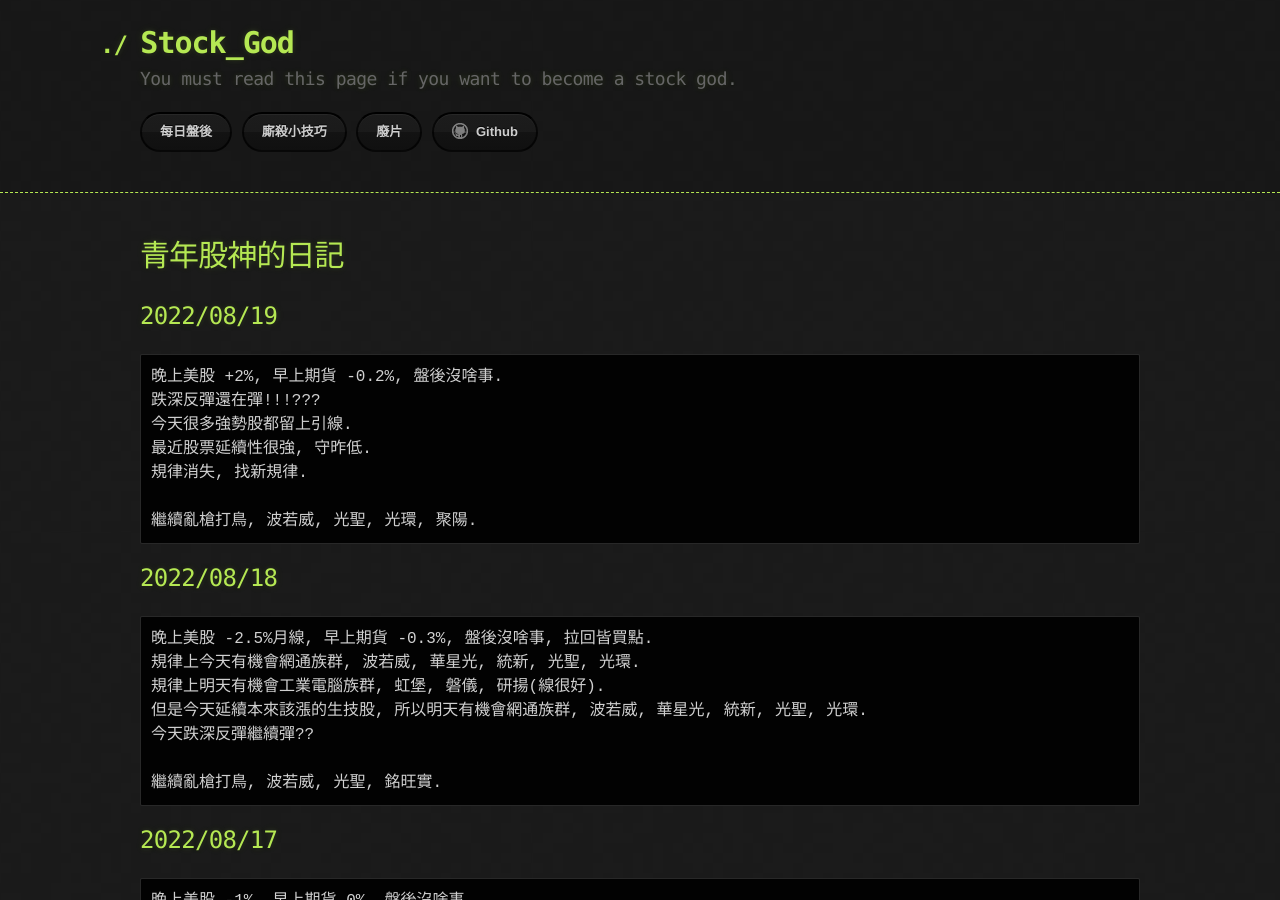
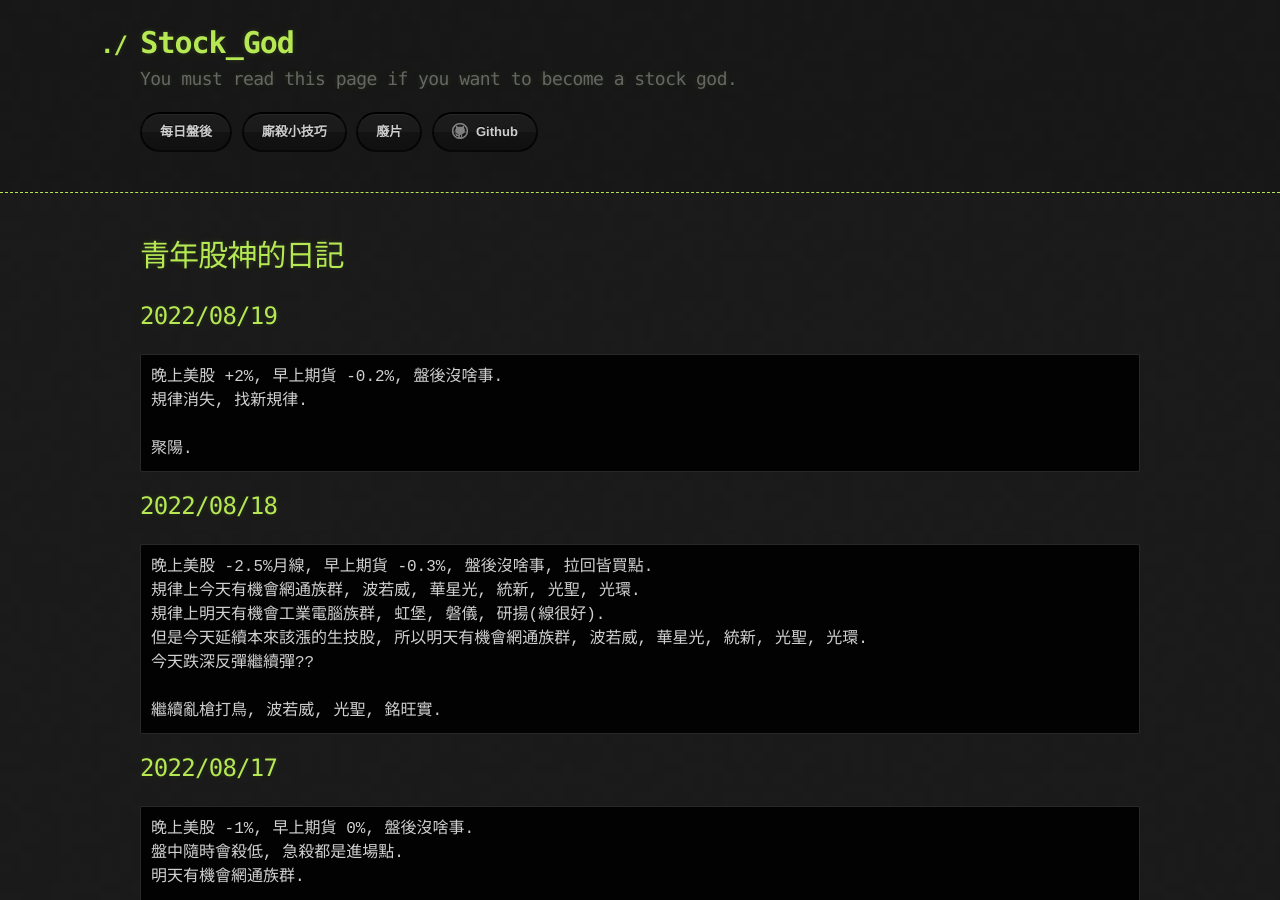
Before and after one commit to lepg5487/Stock_God, a Jekyll site: the page built from index.md, in a window 1280 px wide and 900 px high. Built offline with Jekyll 4.4.1, drawn with Linux system fonts in a browser that asks for light colours; our own code applies the rules of GitHub Pages for plain Markdown files.

Commit message:
Update index.md

````diff
--- a/index.md
+++ b/index.md
@@ -7,12 +7,9 @@ layout: testlayouts
 ## 2022/08/19
 ```
 晚上美股 +2%, 早上期貨 -0.2%, 盤後沒啥事.
-跌深反彈還在彈!!!???
-今天很多強勢股都留上引線.
-最近股票延續性很強, 守昨低.
 規律消失, 找新規律.
 
-繼續亂槍打鳥, 波若威, 光聖, 光環, 聚陽.
+聚陽.
 ```
 
 ## 2022/08/18
````
